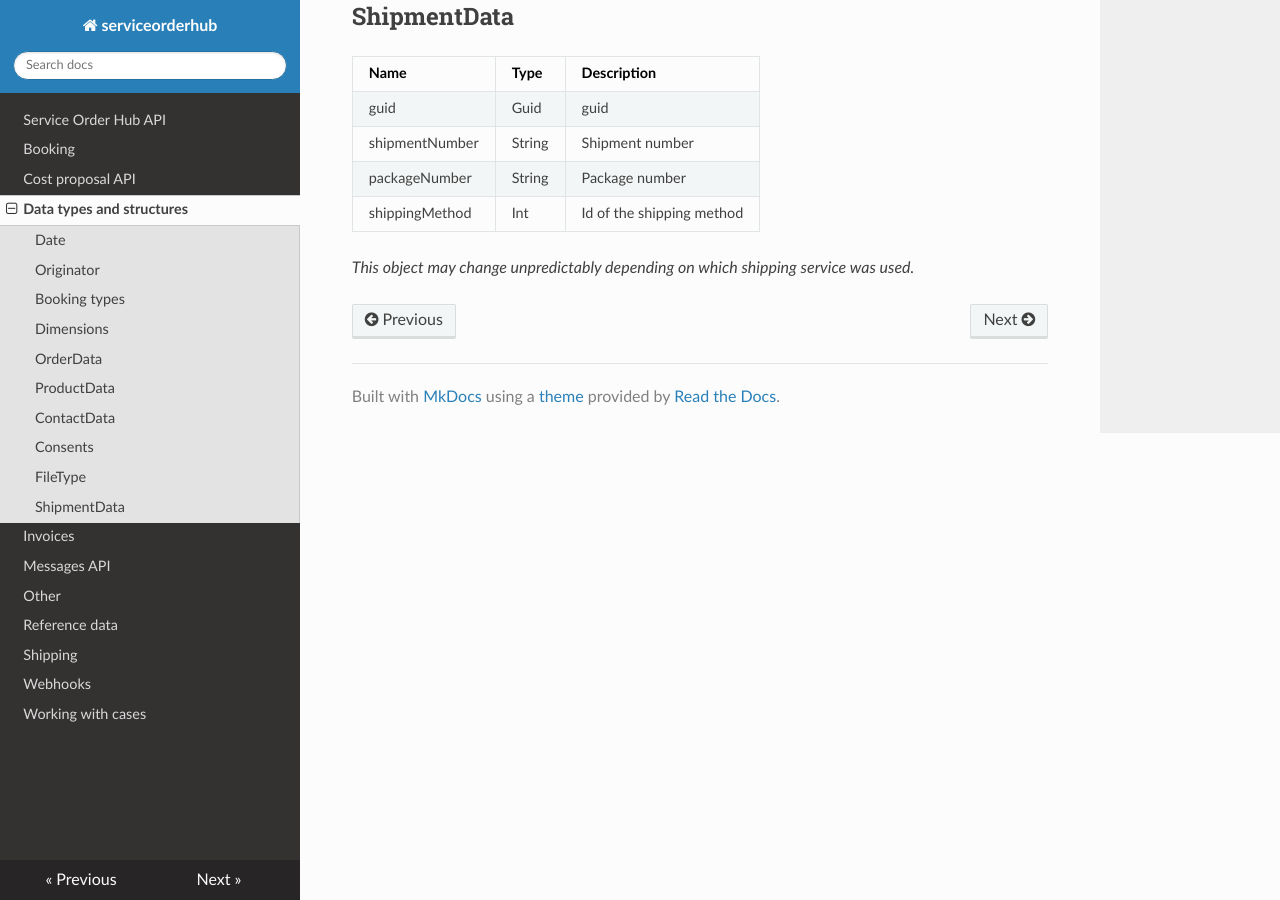
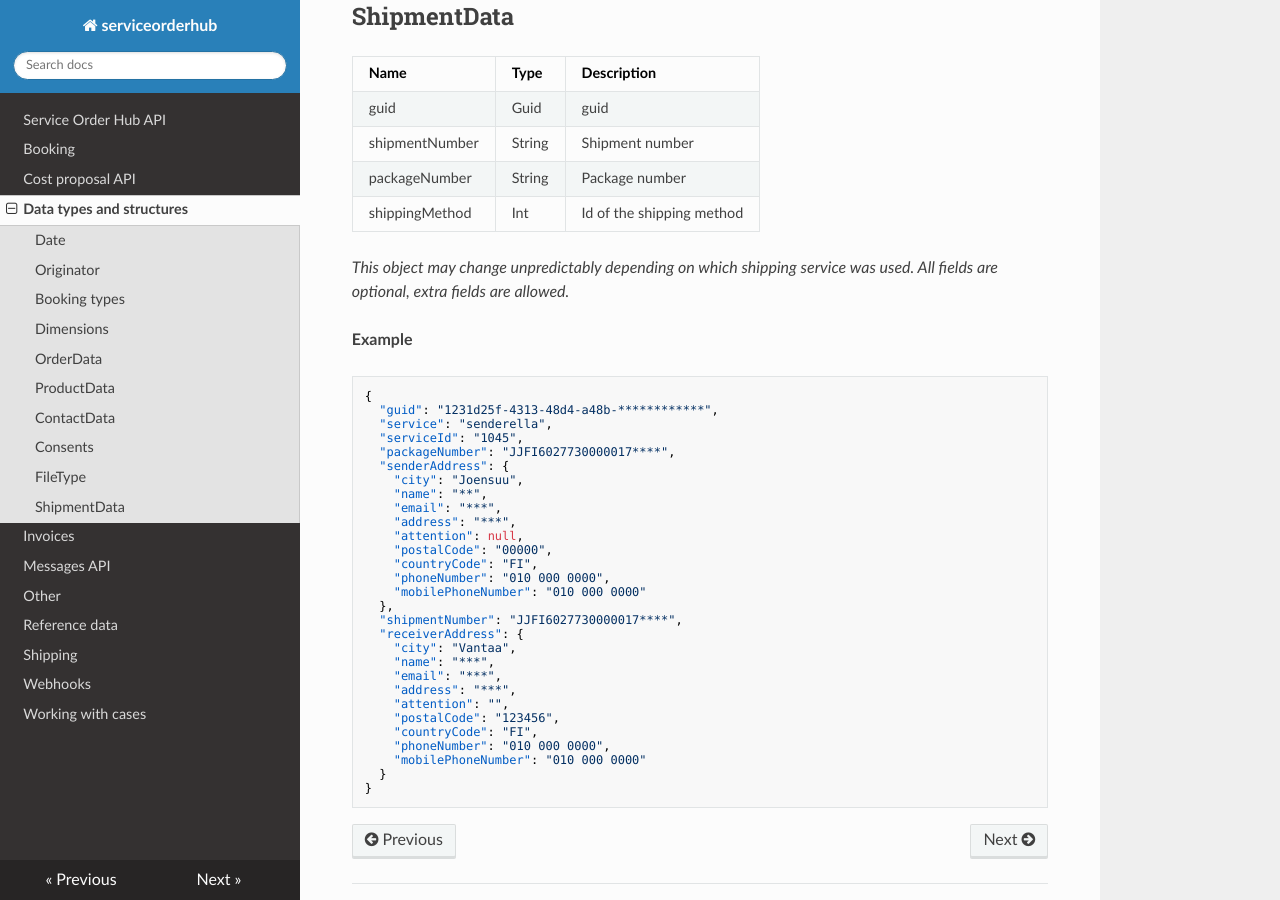
Before and after one commit to infocareworkshop/serviceorderhub-docs, an MkDocs documentation site: the page built from docs/Data types and structures.md, in a window 1280 px wide and 900 px high, scrolled down 5303 px. Built offline with MkDocs 1.6.1, drawn with Linux system fonts in a browser that asks for light colours; nearby versions of some CDN libraries.

Commit message:
Example for shipmentData

````diff
--- a/docs/Data types and structures.md
+++ b/docs/Data types and structures.md
@@ -217,4 +217,38 @@ Allowed values:
 | packageNumber | String | Package number |
 | shippingMethod | Int | Id of the shipping method |
 
-*This object may change unpredictably depending on which shipping service was used.*
+*This object may change unpredictably depending on which shipping service was used. All fields are optional, extra fields are allowed.*
+
+**Example**
+
+```
+{
+  "guid": "1231d25f-4313-48d4-a48b-************",
+  "service": "senderella",
+  "serviceId": "1045",
+  "packageNumber": "JJFI6027730000017****",
+  "senderAddress": {
+    "city": "Joensuu",
+    "name": "**",
+    "email": "***",
+    "address": "***",
+    "attention": null,
+    "postalCode": "00000",
+    "countryCode": "FI",
+    "phoneNumber": "010 000 0000",
+    "mobilePhoneNumber": "010 000 0000"
+  },
+  "shipmentNumber": "JJFI6027730000017****",
+  "receiverAddress": {
+    "city": "Vantaa",
+    "name": "***",
+    "email": "***",
+    "address": "***",
+    "attention": "",
+    "postalCode": "123456",
+    "countryCode": "FI",
+    "phoneNumber": "010 000 0000",
+    "mobilePhoneNumber": "010 000 0000"
+  }
+}
+```
````
